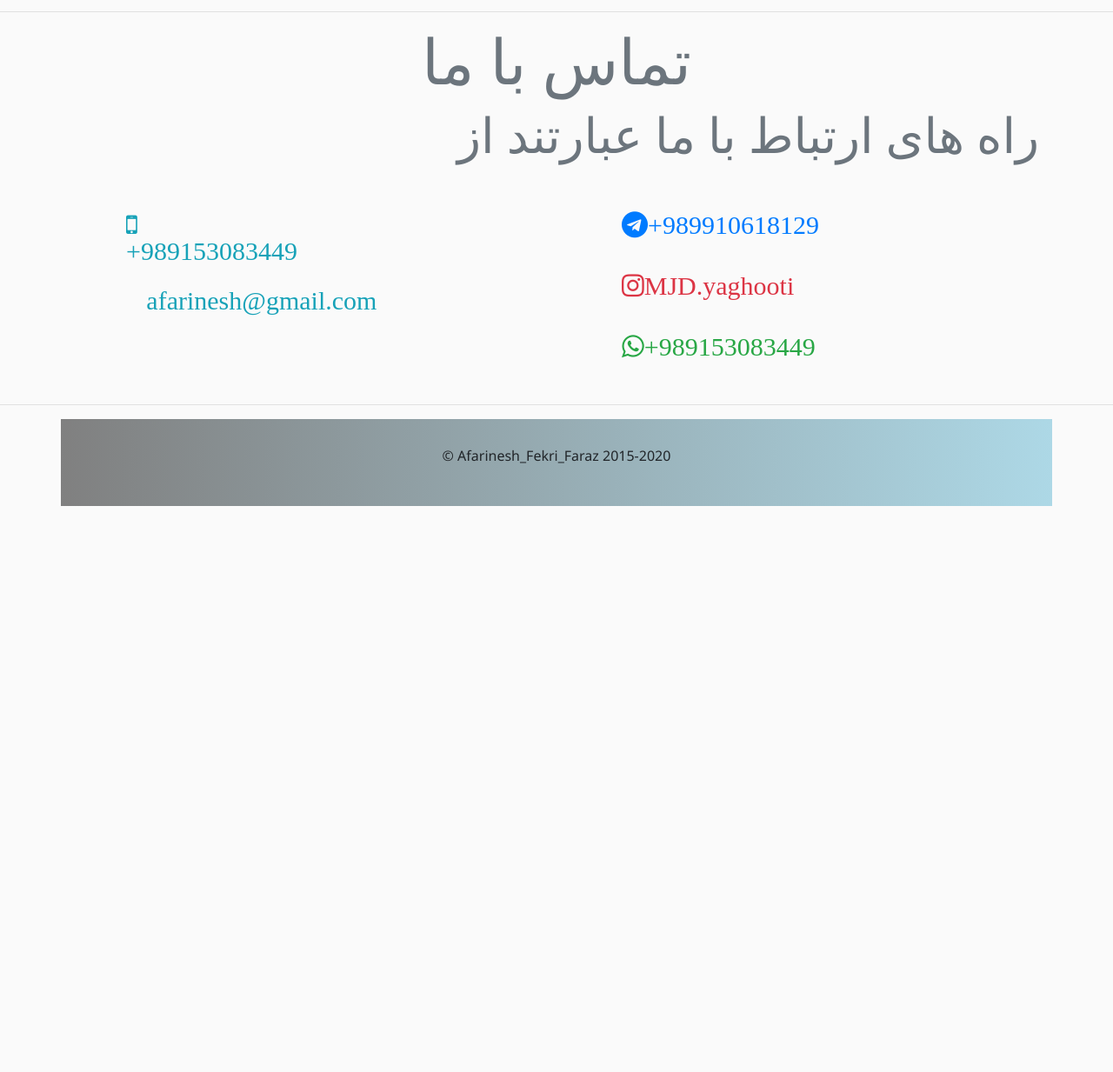
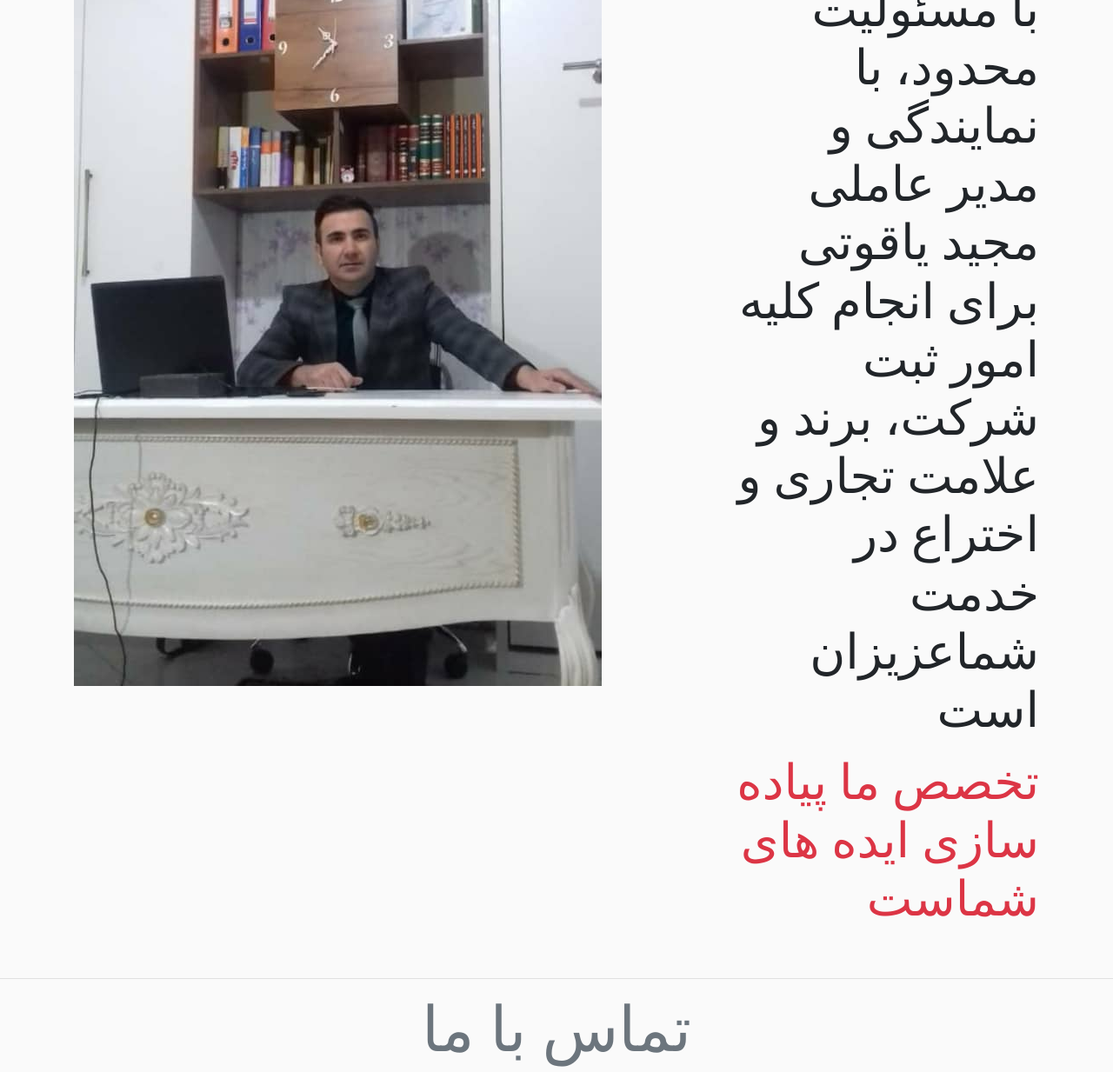
Before and after one commit to ayaghuti/firm-register, a plain HTML site: page index.html in a window 1280 px wide. Shown: the part 3763-4996 px from the top of the page at 87% size. Before the commit the page ends 4345 px from the top, so only its background shows below. Drawn offline with nearby package versions, Linux system fonts and the light colour scheme; a web font is replaced by a local one.

Commit message:
apply changes

```diff
--- a/index.html
+++ b/index.html
@@ -250,15 +250,26 @@
     </section>
     <hr />
     <section id="about">
+      <br>
       <div class="container">
         <h1 class="text-center display-3 text-info">درباره ما</h1>
-        <p class="display-4 text-right">
-          شرکت آفرینش فکری فراز با بیش از پنج سال تجربه، با مسئولیت محدود، با
-          نمایندگی و مدیر عاملی مجید یاقوتی برای انجام کلیه امور ثبت شرکت، برند
-          و علامت تجاری و اختراع در خدمت شماعزیزان است
-        </p>
+        <br>
+        <div class="row">
+          <div class="col md-8">
+            <img src="./img/majid.jpg" alt="picture of the owner of he site">
+          </div>
+          <div class="col-md-4">
+            <p class="display-4 text-right">
+              شرکت آفرینش فکری فراز با بیش از پنج سال تجربه، با مسئولیت محدود، با
+              نمایندگی و مدیر عاملی مجید یاقوتی برای انجام کلیه امور ثبت شرکت، برند
+              و علامت تجاری و اختراع در خدمت شماعزیزان است
+            </p>
+            <p class="text-danger display-4 text-right">تخصص ما پیاده سازی ایده های شماست</p>
+          </div>
+        </div>
       </div>
     </section>
+    <br>
     <hr />
     <section id="contact">
       <div class="container">
```
Also changed, not shown: img/majid.jpg (added).
